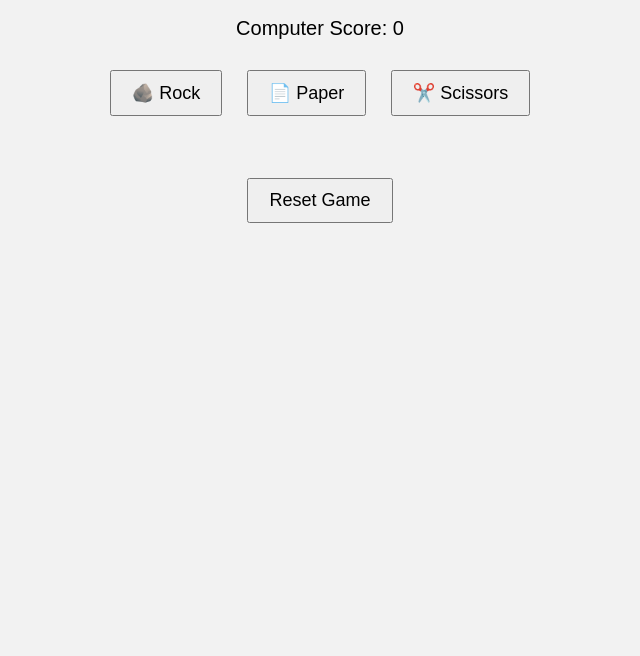
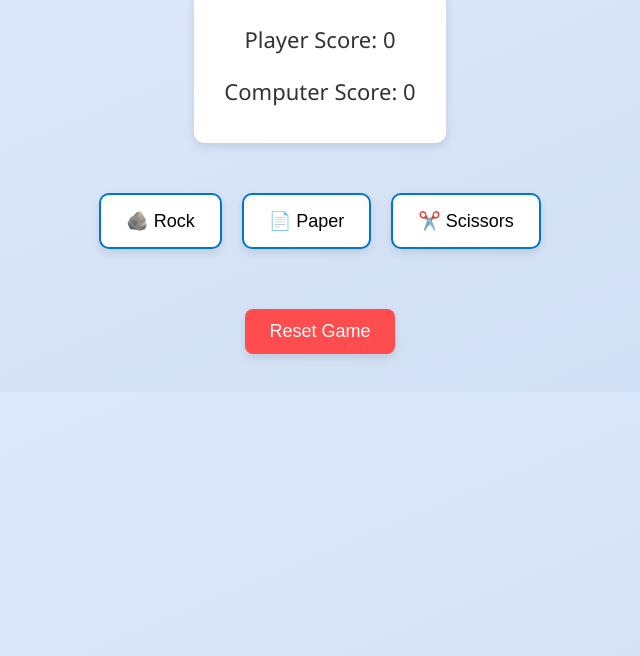
Before and after one commit to Jeremy-waweru10/Rockpaperscissors, a plain HTML site: page index.html in a window 1280 px wide. Shown: the part 144-800 px from the top of the page, without its empty margins (320-960 px from the left). Drawn offline with Linux system fonts and the light colour scheme.

Commit message:
Finalized on my styling

```diff
--- a/style.css
+++ b/style.css
@@ -1,38 +1,71 @@
 body {
-    font-family: Arial, sans-serif;
+  font-family: 'Segoe UI', Tahoma, Geneva, Verdana, sans-serif;
   text-align: center;
-    background-color: #f2f2f2;
+  background: linear-gradient(to bottom right, #e0eafc, #cfdef3);
   padding: 30px;
+  color: #333;
 }
 
 h1 {
-    color: #333;
+  color: #222;
+  font-size: 36px;
+  margin-bottom: 20px;
 }
 
 .choices {
-    margin: 20px;
+  display: flex;
+  justify-content: center;
+  gap: 20px;
+  margin: 30px 0;
 }
 
 .choice {
   font-size: 18px;
-    padding: 10px 20px;
-    margin: 10px;
+  padding: 15px 25px;
+  background-color: #ffffff;
+  border: 2px solid #0077cc;
+  border-radius: 10px;
   cursor: pointer;
+  transition: all 0.3s ease;
+  box-shadow: 0 4px 8px rgba(0, 0, 0, 0.1);
+}
+
+.choice:hover {
+  background-color: #0077cc;
+  color: #fff;
+  transform: scale(1.05);
 }
 
 .scoreboard {
-    font-size: 20px;
+  font-size: 22px;
   margin-bottom: 20px;
+  background-color: #ffffff;
+  border-radius: 10px;
+  display: inline-block;
+  padding: 15px 30px;
+  box-shadow: 0 4px 10px rgba(0, 0, 0, 0.1);
 }
 
 #result {
-    font-size: 22px;
-    color: green;
+  font-size: 24px;
+  font-weight: bold;
+  color: #2c7a7b;
   margin-top: 20px;
 }
 
 #reset {
   margin-top: 30px;
-    padding: 10px 20px;
+  padding: 12px 24px;
   font-size: 18px;
+  background-color: #ff4d4f;
+  color: #fff;
+  border: none;
+  border-radius: 8px;
+  cursor: pointer;
+  transition: background-color 0.3s ease;
+  box-shadow: 0 4px 8px rgba(0, 0, 0, 0.1);
 }
+
+#reset:hover {
+  background-color: #d9363e;
+}
```
Lines whose indentation alone changed are shown as unchanged.
